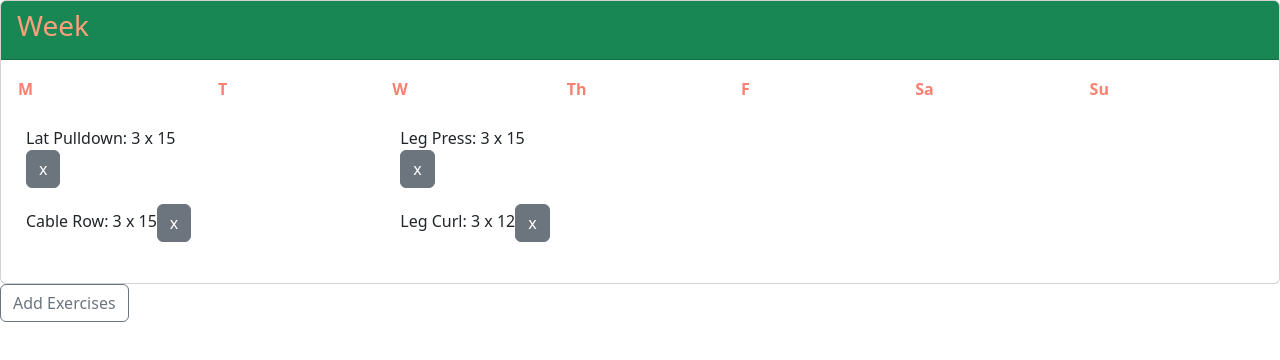
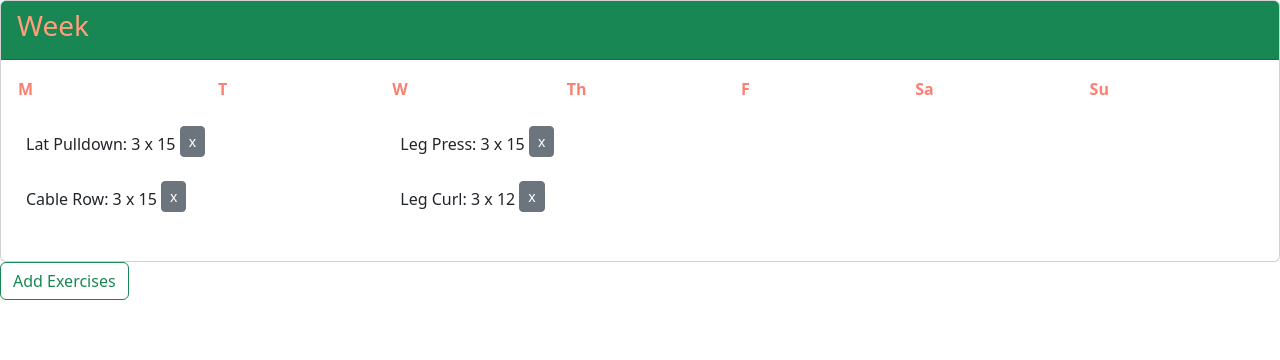
Before and after one commit to delanaeini/ExercisePlanner, a React (Create React App) app: page / in a window 1280 px wide. Shown: the top 360 px of the page. Built offline with nearby package versions, Linux system fonts and the light colour scheme.

Commit message:
added ids for new exercises

```diff
--- a/src/App.js
+++ b/src/App.js
@@ -5,6 +5,7 @@ import AddExercise from './features/AddExercise';
 import { useState } from 'react';
 import { TEST_EXERCISE_DATA } from './TEST_EXERCISE_DATA';
 
+let nextId = 10;
 
 function App() {
 
@@ -14,7 +15,11 @@ function App() {
     setExercise(exercise.filter(exercise => exercise.id !== id))
   }
 
-  const addExercise = (newExercise) => {
+  const addExercise = (newExerciseData) => {
+    const newExercise = {
+      id: nextId++,
+      ...newExerciseData
+    }
     setExercise(exercise.concat(newExercise))
   }
 
--- a/src/features/AddExercise.js
+++ b/src/features/AddExercise.js
@@ -18,7 +18,7 @@ const AddExercise = ({addExercise}) => {
     }
     return(
         <>
-            <Button outline onClick={() => setModalOpen(true)}>
+            <Button className='btn-outline-success' outline onClick={() => setModalOpen(true)}>
                 <i className='fa fa-pencil fa-lg' /> Add Exercises
             </Button>
             <Modal isOpen={modalOpen}>
--- a/src/features/WeekView.js
+++ b/src/features/WeekView.js
@@ -28,8 +28,8 @@ const WeekView = ({deleteExercise, exercise}) => {
                                     return(
                                         <div>
                                             {exercise.name}
-                                            {exercise.sets && exercise.reps &&`: ${exercise.sets} x ${exercise.reps}`}
-                                            <Button onClick={() => deleteExercise(exercise.id)}>x</Button>
+                                            {exercise.sets && exercise.reps &&`: ${exercise.sets} x ${exercise.reps} `}
+                                            <Button className='btn-sm mb-2' onClick={() => deleteExercise(exercise.id)}>x</Button>
                                         </div>
                                     );
                                 })}
```
